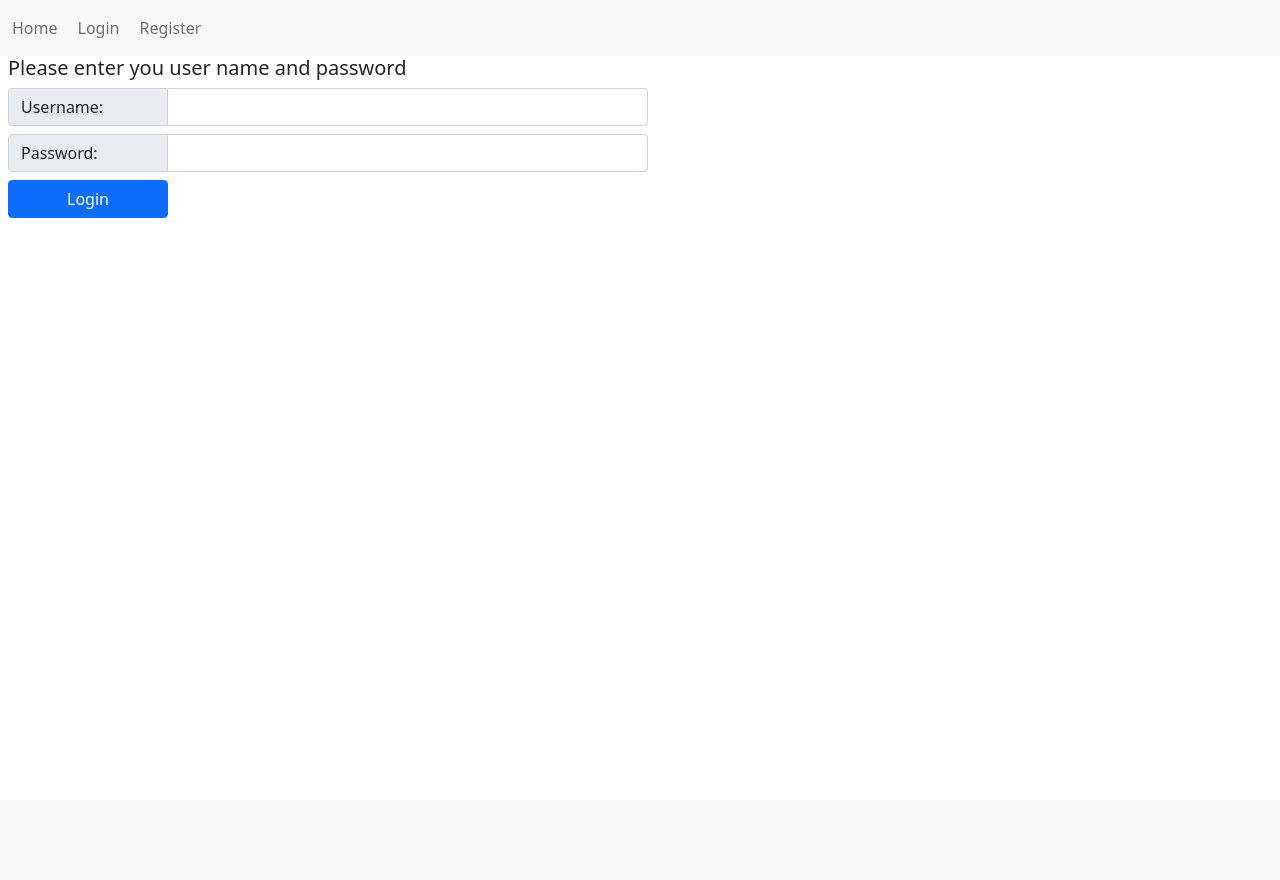
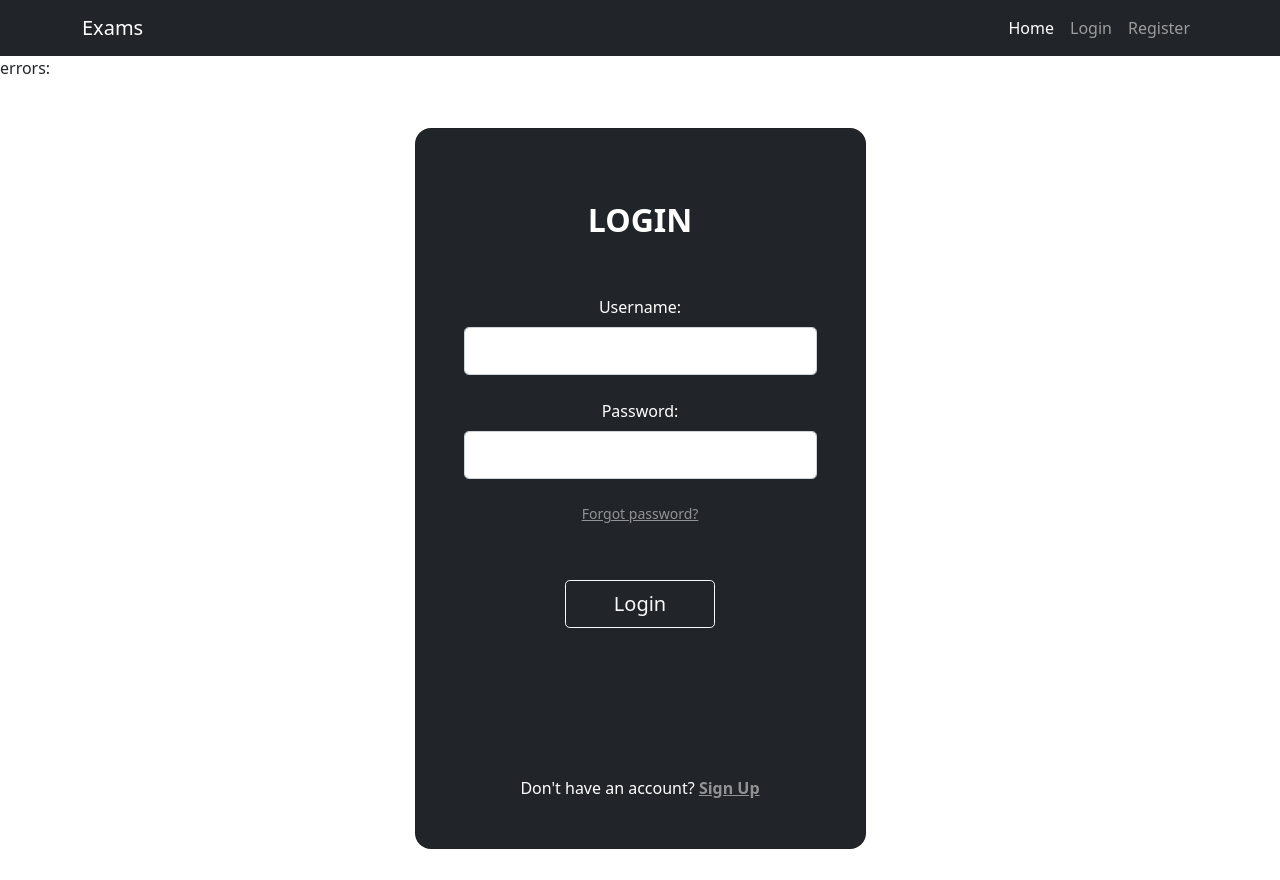
Before and after one commit to ConstructCP/django_exams, a Django app: page /exams/login/ in a window 1280 px wide. Before the commit the page ends 218 px from the top, so only its background shows below. Run offline with Django 3.2, Linux system fonts and the light colour scheme; some libraries are stand-ins or nearby versions.

Commit message:
Redesigned navbar and login page

```diff
--- a/exam_site/exams/templates/exams/base.html
+++ b/exam_site/exams/templates/exams/base.html
@@ -3,8 +3,15 @@
 <!DOCTYPE html>
 <html lang="en">
 <head>
+    <meta charset="utf-8"/>
+    <meta name="viewport" content="width=device-width, initial-scale=1, shrink-to-fit=no"/>
+    <meta name="description" content=""/>
+    <meta name="author" content=""/>
     <title>{% block title %}{% endblock %}</title>
-    <meta charset="UTF-8">
+    <!-- Favicon-->
+    <link rel="icon" type="image/x-icon" href="assets/favicon.ico"/>
+    <!-- Core theme CSS (includes Bootstrap)-->
+<!--    <link href="css/styles.css" rel="stylesheet"/>-->
     <link rel="stylesheet" type="text/css" href="{% static 'bootstrap/css/bootstrap.css' %}">
     <link rel="stylesheet" type="text/css" href="{% static 'bootstrap/css/bootstrap.min.css' %}">
     <script src="https://cdn.jsdelivr.net/npm/bootstrap@5.0.0-beta1/dist/js/bootstrap.bundle.min.js"
@@ -13,8 +20,10 @@
     {% block head %}{% endblock %}
 </head>
 <body>
+<!-- Navbar-->
 {% include 'exams/navigation_bar.html' %}
 
+<!-- Page content-->
 {% block content %}
 {% endblock %}
 </body>
--- a/exam_site/exams/templates/exams/login.html
+++ b/exam_site/exams/templates/exams/login.html
@@ -4,33 +4,68 @@
 
 {% block content %}
 <form action="{% url 'exams:login' %}" method="post">
+    errors: {{ form.errors }}
     {% csrf_token %}
     <input type="hidden" name="next" value="{% url 'exams:index' %}">
-    <h5 class="ms-2">Please enter you user name and password</h5>
-    <div class="input-group ms-2 mt-2 w-50">
-        <span class="input-group-text w-25" id="username-span">{{ form.username.label_tag }}</span>
-        <input class="form-control" type="text" id="username" name="username">
+    <section class="vh-100 gradient-custom">
+        <div class="container py-5 h-100">
+            <div class="row d-flex justify-content-center align-items-center h-100">
+                <div class="col-12 col-md-8 col-lg-6 col-xl-5">
+                    <div class="card bg-dark text-white" style="border-radius: 1rem;">
+                        <div class="card-body p-5 text-center">
+
+                            <div class="mb-md-5 mt-md-4 pb-5">
+
+                                <h2 class="fw-bold mb-2 text-uppercase">Login</h2><br><br>
+
+                                <div class="form-outline form-white mb-4">
+                                    <label class="form-label" for="typeEmailX">{{ form.username.label_tag }}</label>
+                                    <input type="text" id="typeEmailX" class="form-control form-control-lg" name="username"/>
                                 </div>
-    <div class="input-group ms-2 mt-2 w-50">
-        <span class="input-group-text w-25" id="password-span">{{ form.password.label_tag }}</span>
-        <input class="form-control" type="password" id="password" name="password">
+
+                                <div class="form-outline form-white mb-4">
+                                    <label class="form-label" for="typePasswordX">{{ form.password.label_tag }}</label>
+                                    <input type="password" id="typePasswordX" class="form-control form-control-lg" name="password"/>
+                                </div>
+
+                                <p class="small mb-5 pb-lg-2"><a class="text-white-50" href="#!">Forgot password?</a>
+                                </p>
+
+                                <button class="btn btn-outline-light btn-lg px-5" type="submit">Login</button>
+
+                                <div class="d-flex justify-content-center text-center mt-4 pt-1">
+                                    <a href="#!" class="text-white"><i class="fab fa-facebook-f fa-lg"></i></a>
+                                    <a href="#!" class="text-white"><i class="fab fa-twitter fa-lg mx-4 px-2"></i></a>
+                                    <a href="#!" class="text-white"><i class="fab fa-google fa-lg"></i></a>
+                                </div>
+
                             </div>
                             {% if form.errors %}
                             {% for non_field_error in form.non_field_errors %}
-    <div class="alert alert-warning ms-2 mt-2 w-50" role="alert">
+                            <div class="alert alert-warning" role="alert">
                                 <small>{{ non_field_error }}</small>
                             </div>
                             {% endfor %}
                             {% for field in form %}
                             {% for error in field.errors %}
-    <div class="alert alert-warning ms-2 mt-2 w-50" role="alert">
+                            <div class="alert alert-warning" role="alert">
                                 <small>{{ line }}</small>
                             </div>
                             {% endfor %}
                             {% endfor %}
                             {% endif %}
-    <div class="input-group ms-2 mt-2 w-50">
-        <button type="submit" class="btn btn-primary w-25">Login</button>
+
+                            <div>
+                                <p class="mb-0">Don't have an account? <a href="{% url 'exams:register' %}"
+                                                                          class="text-white-50 fw-bold">Sign Up</a></p>
                             </div>
+
+                        </div>
+                    </div>
+                </div>
+            </div>
+        </div>
+    </section>
 </form>
+
 {% endblock %}
--- a/exam_site/exams/templates/exams/navigation_bar.html
+++ b/exam_site/exams/templates/exams/navigation_bar.html
@@ -1,28 +1,30 @@
-<nav class="navbar navbar-expand-lg navbar-light bg-light">
-    <ul class="navbar-nav me-auto mb-2 mb-lg-0">
-        <li class="nav-item ms-1">
-            <a class="nav-link" href="{% url 'exams:index' %}">Home</a>
-        </li>
+<nav class="navbar navbar-expand-lg navbar-dark bg-dark">
+    <div class="container">
+        <a class="navbar-brand" href="{% url 'exams:index' %}">Exams</a>
+        <button class="navbar-toggler" type="button" data-bs-toggle="collapse" data-bs-target="#navbarSupportedContent"
+                aria-controls="navbarSupportedContent" aria-expanded="false" aria-label="Toggle navigation">
+            <span class="navbar-toggler-icon"></span>
+        </button>
+        <div class="collapse navbar-collapse" id="navbarSupportedContent">
+            <ul class="navbar-nav ms-auto mb-2 mb-lg-0">
+                <li class="nav-item"><a class="nav-link active" aria-current="page" href="{% url 'exams:index' %}">Home</a></li>
                 {% if request.user.is_authenticated %}
                 <li class="nav-item dropdown">
-            <a class="nav-link dropdown-toggle" href="#" id="navbarDropdown" role="button" data-bs-toggle="dropdown"
-               aria-expanded="false">
-                {{ request.user.username }}
-            </a>
-            <ul class="dropdown-menu" aria-labelledby="navbarDropdown">
+                    <a class="nav-link dropdown-toggle" id="navbarDropdown" href="#" role="button"
+                       data-bs-toggle="dropdown" aria-expanded="false">{{ request.user.username }}</a>
+                    <ul class="dropdown-menu dropdown-menu-end" aria-labelledby="navbarDropdown">
                         <li><a class="dropdown-item" href="{% url 'exams:profile' %}">Profile</a></li>
-                <li><hr class="dropdown-divider"></li>
-                <li class="nav-item ms-1">
-                    <a class="nav-link" href="{% url 'exams:logout' %}">Logout</a>
+                        <li>
+                            <hr class="dropdown-divider"/>
                         </li>
+                        <li><a class="dropdown-item" href="{% url 'exams:logout' %}">Logout</a></li>
                     </ul>
+                </li>
                 {% else %}
-        <li class="nav-item ms-1">
-            <a class="nav-link" href="{% url 'exams:login' %}">Login</a>
-        </li>
-        <li class="nav-item ms-1">
-            <a class="nav-link" href="{% url 'exams:register' %}">Register</a>
-        </li>
+                <li class="nav-item"><a class="nav-link" href="{% url 'exams:login' %}">Login</a></li>
+                <li class="nav-item"><a class="nav-link" href="{% url 'exams:register' %}">Register</a></li>
                 {% endif %}
             </ul>
+        </div>
+    </div>
 </nav>
```
Lines whose indentation alone changed are shown as unchanged.
